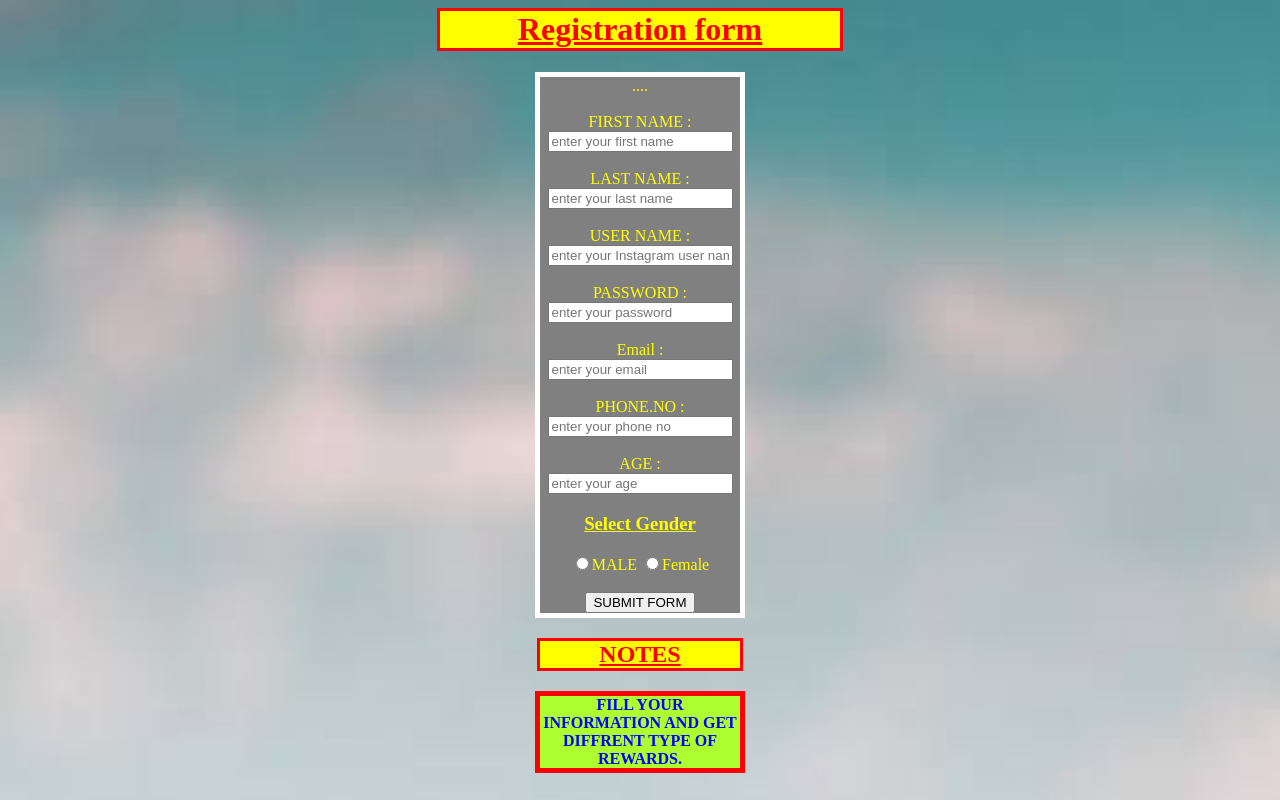
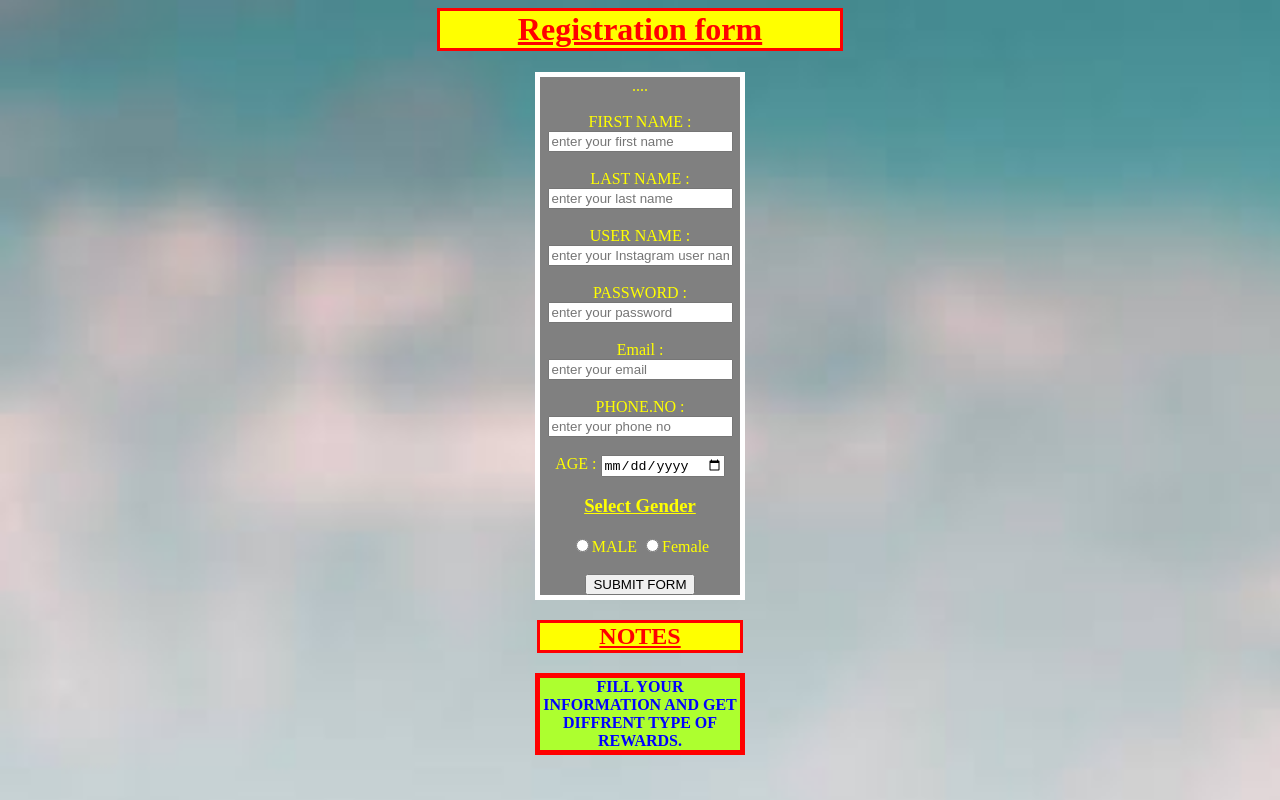
Before and after one commit to sajeb08/Normal-Form, a plain HTML site: page index.html in a window 1280 px wide. Drawn offline with Linux system fonts and the light colour scheme.

Commit message:
Update index.html

```diff
--- a/index.html
+++ b/index.html
@@ -48,7 +48,7 @@
     PASSWORD  : <input type="password"placeholder="enter your password"><br><br>
     Email :   <input type ="email"placeholder="enter your email"><br><br>
     PHONE.NO : <Input type="number"placeholder="enter your phone no"><br><br>
-   AGE : <input type="number"placeholder="enter your age">
+   AGE : <input type="date"name="my Age">
     <h3> <u>Select Gender </u> </h3>
       <input type="radio"name="gender">MALE
       <Input type="radio"Name="gender">Female <br><br>
```
